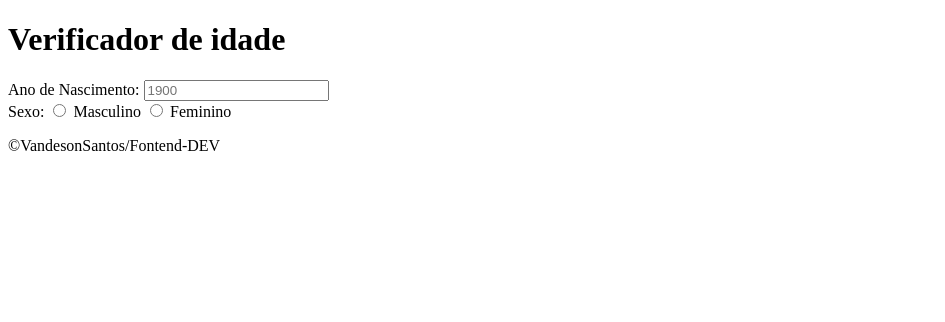
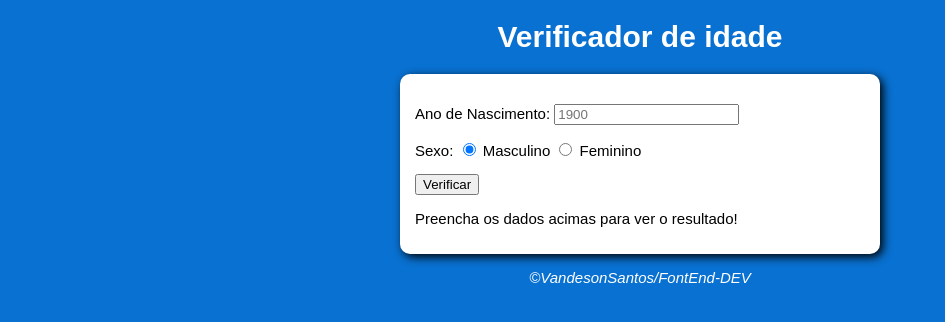
Before and after one commit to vandesonsantos/js, a plain HTML site: page exercicios/ex002/ex002.htm in a window 1280 px wide. Shown: the whole page, without its empty margins (0-945 px from the left). Drawn offline with Linux system fonts and the light colour scheme.

Commit message:
atualizar

```diff
--- a/exercicios/ex002/ex002.htm
+++ b/exercicios/ex002/ex002.htm
@@ -6,8 +6,9 @@
     <meta name="viewport" content="width=device-width, initial-scale=1.0">
 
     <title>Verificador de Idade</title>
+    <link rel="stylesheet" href="style.css">
 </head>
-<body>
+<body onload="procurar()">
 
     <header>
         <h1>Verificador de idade</h1>
@@ -15,22 +16,35 @@
 
     <section>
         <div>
-            <label for="inputNome">Ano de Nascimento:</label>
-            <input type="number" id="nasc" placeholder="1900"> <br>
+            <p>Ano de Nascimento:
+                <input type="number" id="nasc" min="0" placeholder="1900">
+            </p>
 
-            <label for="inputSexo">Sexo:</label>
-            <input type="radio" id="homem"> Masculino
-            <input type="radio" id="mulher"> Feminino
+            <p>Sexo:
+                <input type="radio" id="mas" checked> Masculino
+                <input type="radio" id="fem"> Feminino
+            </p>
+
+            <p>
+                <input type="button" value="Verificar" onclick="clicar()">
+            </p>
         </div>
 
-        <div>
-
+        <div id="msg">
+            <p>Preencha os dados acimas para ver o resultado!</p>
         </div>
 
-        <footer>
-            <p>&copy;VandesonSantos/Fontend-DEV</p>
-        </footer>
+        <div id="foto">
+            <img id="imagem" src="" alt="">
+        </div>
+
     </section>
 
+
+    <footer>
+        <p>&copy;VandesonSantos/FontEnd-DEV</p>
+    </footer>
+
+    <script src="script.js"></script>
 </body>
 </html>
--- /dev/null
+++ b/exercicios/ex002/script.js
@@ -0,0 +1,16 @@
+function clicar() {
+    window.alert('funcionaou')
+    var anos = window.document.getElementById('nasc')
+    var mensagem = window.document.getElementById('msg')
+    var imagemhtml = window.document.getElementById('imagem')
+    var idade = (2021 - anos)
+
+
+    if (idade <= 10) {
+        mensagem.innerHTML = `Sua idade é ${idade} anos!`
+        imagemhtml.src = "imagens/crianca-m.png"
+
+    }
+
+
+}
--- /dev/null
+++ b/exercicios/ex002/style.css
@@ -0,0 +1,33 @@
+@charset "UTF-08";
+
+:root {
+    --azul: #0971d1;
+}
+
+body {
+    font: normal 15px arial;
+    background-color: var(--azul);
+}
+
+header {
+    color: white;
+    text-align: center;
+}
+
+section {
+    background-color: white;
+    width: 450px;
+    height: 150px;
+    margin: auto;
+    padding: 15px;
+    border-radius: 10px;
+    box-shadow: 3px 3px 10px black;
+}
+
+
+
+footer > p {
+    color: white;
+    text-align: center;
+    font-style: italic;
+}
```
Also changed, not shown: exercicios/ex001/ex001.html (+1 -0 lines), exercicios/ex002/imagens/adolecente-f.png (added), exercicios/ex002/imagens/adolecente-m.png (added), exercicios/ex002/imagens/crianca-m.png (added), exercicios/ex002/imagens/crinaca-f.png (added), exercicios/ex002/imagens/homem.png (added), exercicios/ex002/imagens/idoso-f.png (added), exercicios/ex002/imagens/idoso-m.png (added), exercicios/ex002/imagens/mulher.png (added).
